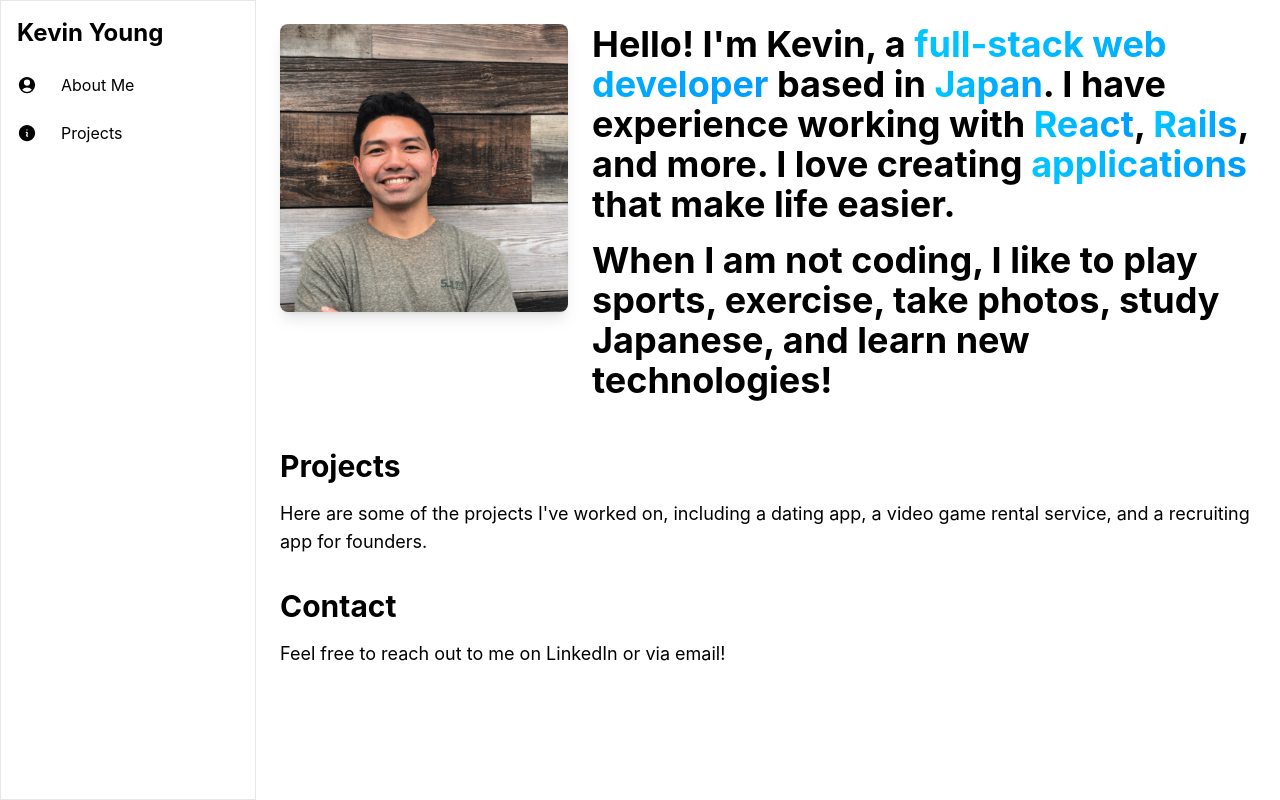
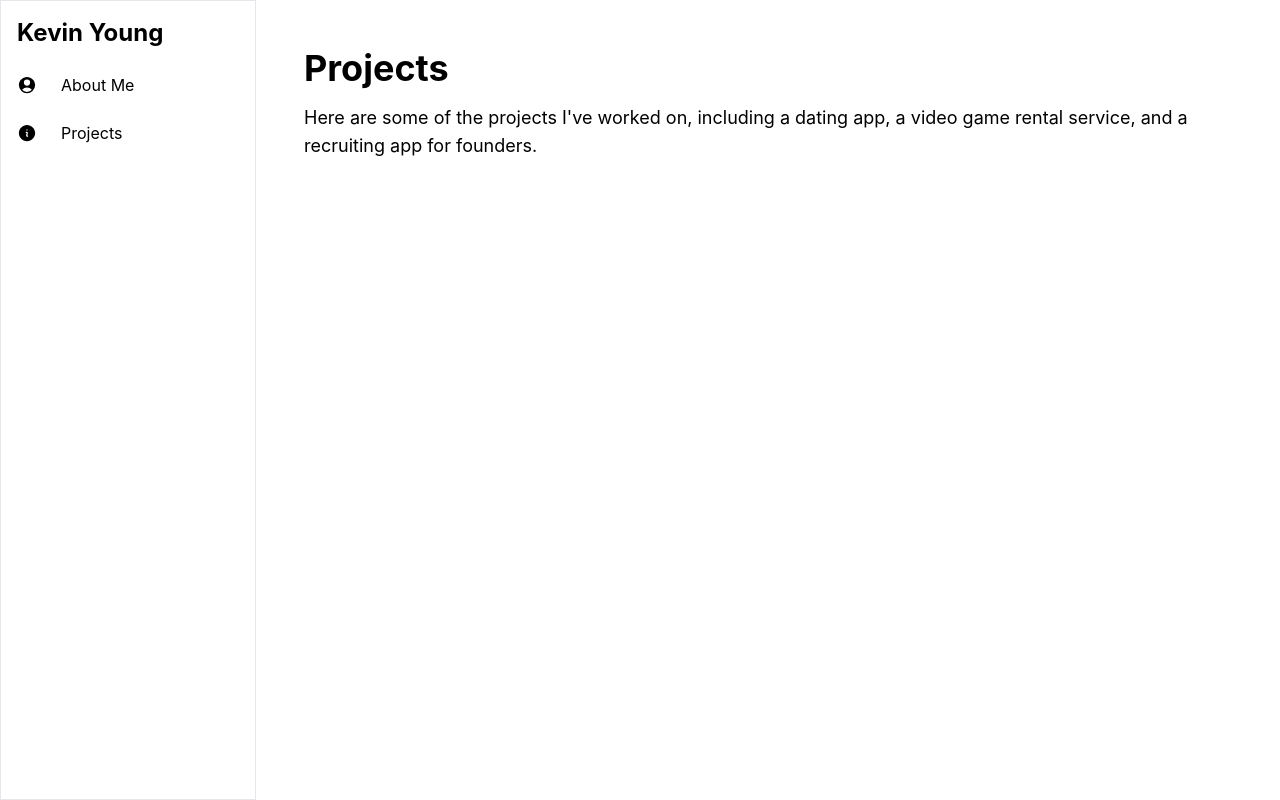
Before and after one commit to Paretooptimal22/react-portfolio, a React (Vite) app: page /projects in a window 1280 px wide. Built offline with nearby package versions, Linux system fonts and the light colour scheme; a web font is replaced by a local one.

Commit message:
added single page app logic

```diff
--- a/package.json
+++ b/package.json
@@ -18,6 +18,7 @@
     "@vitejs/plugin-react": "^4.3.1",
     "react": "^18.3.1",
     "react-dom": "^18.3.1",
+    "react-router-dom": "^6.26.2",
     "vite": "^5.4.4",
     "web-vitals": "^2.1.4"
   },
--- a/src/App.jsx
+++ b/src/App.jsx
@@ -1,12 +1,32 @@
-import React from 'react';
-import AboutMePage from './components/AboutMePage';
+import React, { useState } from 'react';
+import { BrowserRouter as Router, Routes, Route } from 'react-router-dom';
+import Sidebar from './components/sidebar';
+import AboutMePage from './components/AboutMePage';  // Existing component
+import ProjectsPage from './components/ProjectsPage';  // New ProjectsPage component
 
 function App() {
+  const [isMobileMenuOpen, setIsMobileMenuOpen] = useState(false);
+
+  // Toggle mobile menu visibility
+  const toggleMobileMenu = () => {
+    setIsMobileMenuOpen(!isMobileMenuOpen);
+  };
+
   return (
-    <div className="App">
-      <AboutMePage />
-    </div>
+    <Router>
+      <div className="flex flex-col md:flex-row min-h-screen">
+        {/* Sidebar on the left */}
+        <Sidebar isMobileMenuOpen={isMobileMenuOpen} toggleMobileMenu={toggleMobileMenu} />
 
+        {/* Main content area on the right, changes based on the route */}
+        <div className="flex-1 p-6">
+          <Routes>
+            <Route path="/" element={<AboutMePage />} />
+            <Route path="/projects" element={<ProjectsPage />} />
+          </Routes>
+        </div>
+      </div>
+    </Router>
   );
 }
 
--- a/src/components/AboutMePage.jsx
+++ b/src/components/AboutMePage.jsx
@@ -1,15 +1,8 @@
-import React, { useState, useEffect, useRef } from 'react';
-import Sidebar from './sidebar'; // Import the sidebar component
+import React, { useEffect, useRef } from 'react';
 import '../assets/AboutMePage.css'; // Adjust the path to the CSS file
 
 function AboutMePage() {
-  const [isMobileMenuOpen, setIsMobileMenuOpen] = useState(false);
   const aboutTextRef = useRef(null); // Create a ref for the paragraph
-
-  // Toggle mobile menu visibility
-  const toggleMobileMenu = () => {
-    setIsMobileMenuOpen(!isMobileMenuOpen);
-  };
 
   useEffect(() => {
     // Check if the ref has been set
@@ -45,10 +38,6 @@ function AboutMePage() {
   }, []);
 
   return (
-    <div className="min-h-screen flex flex-col md:flex-row">
-      {/* Sidebar: hidden on small screens */}
-      <Sidebar isMobileMenuOpen={isMobileMenuOpen} toggleMobileMenu={toggleMobileMenu} />
-
     <main className="flex-1 p-6">
       {/* About Me Section */}
       <section id="about" className="mb-8">
@@ -90,7 +79,6 @@ function AboutMePage() {
         </p>
       </section>
     </main>
-    </div>
   );
 }
 
--- /dev/null
+++ b/src/components/ProjectsPage.jsx
@@ -0,0 +1,15 @@
+// src/components/ProjectsPage.jsx
+import React from 'react';
+
+function ProjectsPage() {
+  return (
+    <div className="p-6">
+      <h1 className="text-4xl font-bold mb-4">Projects</h1>
+      <p className="text-lg">
+        Here are some of the projects I've worked on, including a dating app, a video game rental service, and a recruiting app for founders.
+      </p>
+    </div>
+  );
+}
+
+export default ProjectsPage;
--- a/src/components/sidebar.jsx
+++ b/src/components/sidebar.jsx
@@ -1,7 +1,15 @@
 import React from 'react';
 import { InformationCircleIcon, UserCircleIcon, Bars3Icon } from '@heroicons/react/24/solid';
+import { Link, useNavigate } from 'react-router-dom';
 
 const Sidebar = ({ isMobileMenuOpen, toggleMobileMenu }) => {
+  const navigate = useNavigate(); // useNavigate to programmatically navigate and close the menu
+
+  const handleLinkClick = (path) => {
+    navigate(path); // Navigate to the path
+    toggleMobileMenu(); // Close the mobile menu after navigating
+  };
+
   return (
     <>
       {/* Sidebar for medium and larger screens */}
@@ -11,15 +19,11 @@ const Sidebar = ({ isMobileMenuOpen, toggleMobileMenu }) => {
           <ul>
             <li className="mb-2 flex items-center hover:bg-slate-400 rounded">
               <UserCircleIcon className="w-5 h-5 mr-2" />
-              <a href="#about" className="block py-2 px-4">
-                About Me
-              </a>
+              <Link to="/" className="block py-2 px-4">About Me</Link>
             </li>
             <li className="mb-2 flex items-center hover:bg-slate-400 rounded">
               <InformationCircleIcon className="w-5 h-5 mr-2" />
-              <a href="#projects" className="block py-2 px-4">
-                Projects
-              </a>
+              <Link to="/projects" className="block py-2 px-4">Projects</Link>
             </li>
           </ul>
         </nav>
@@ -30,10 +34,7 @@ const Sidebar = ({ isMobileMenuOpen, toggleMobileMenu }) => {
         <div className="flex justify-between items-center">
           <div className="text-2xl font-bold">Kevin Young</div>
           {/* Dropdown button for mobile navbar */}
-          <button
-            className="text-black focus:outline-none"
-            onClick={toggleMobileMenu}
-          >
+          <button className="text-black focus:outline-none" onClick={toggleMobileMenu}>
             <Bars3Icon className="w-6 h-6" />
           </button>
         </div>
@@ -43,15 +44,17 @@ const Sidebar = ({ isMobileMenuOpen, toggleMobileMenu }) => {
             <ul>
               <li className="mb-2 flex items-center hover:bg-slate-400 rounded">
                 <UserCircleIcon className="w-5 h-5 mr-2" />
-                <a href="#about" className="block py-2 px-4">
+                {/* Handle link click and close mobile menu */}
+                <button onClick={() => handleLinkClick('/')} className="block py-2 px-4">
                   About Me
-                </a>
+                </button>
               </li>
               <li className="mb-2 flex items-center hover:bg-slate-400 rounded">
                 <InformationCircleIcon className="w-5 h-5 mr-2" />
-                <a href="#projects" className="block py-2 px-4">
+                {/* Handle link click and close mobile menu */}
+                <button onClick={() => handleLinkClick('/projects')} className="block py-2 px-4">
                   Projects
-                </a>
+                </button>
               </li>
             </ul>
           </div>
```
Also changed, not shown: 1 other file (tests, documents, lock files or other folders). Lines whose indentation alone changed are shown as unchanged.
